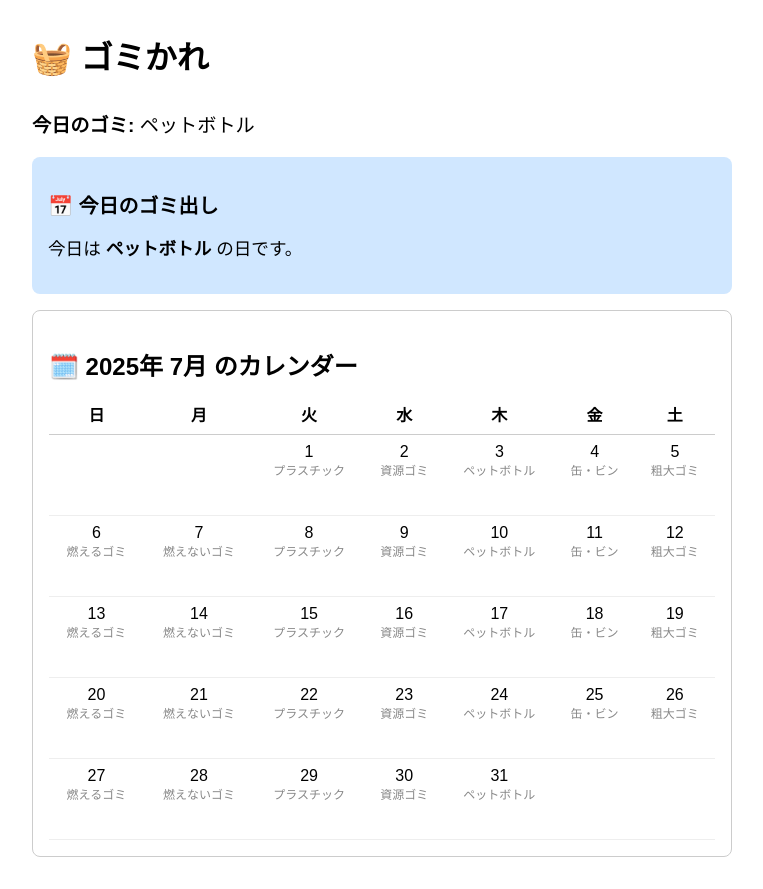
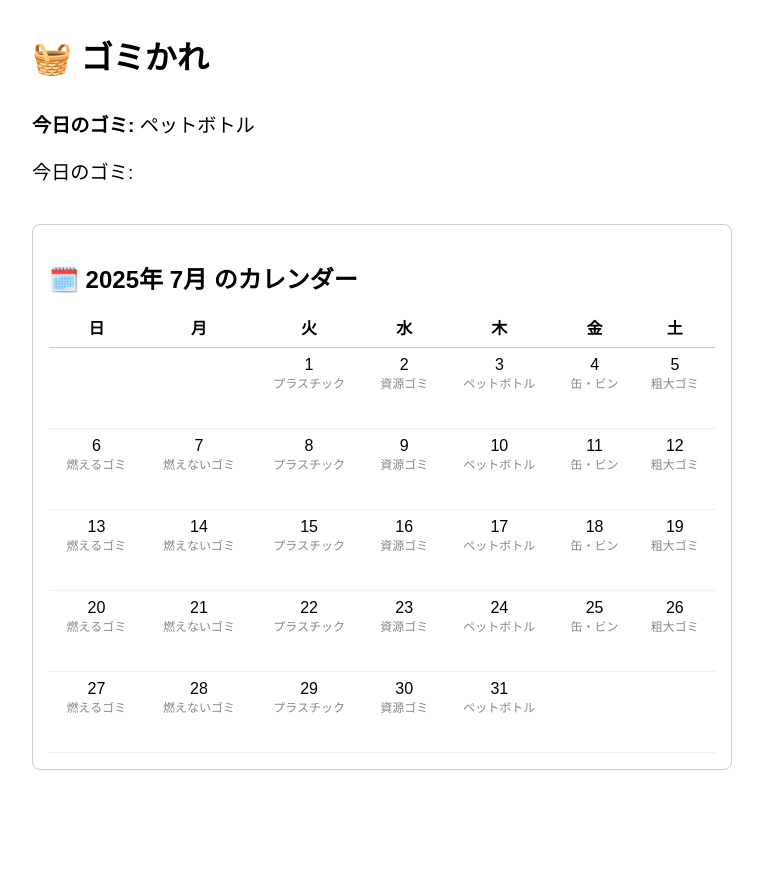
Before and after one commit to csya23060/gomikaren, a React (Create React App) app: page / in a window 1280 px wide. Shown: the whole page, without its empty margins (258-1021 px from the left). After the commit the page ends 802 px from the top, so only its background shows below. Built offline with nearby package versions, Linux system fonts and the light colour scheme.

Commit message:
Update Today.jsx

```diff
--- a/src/Today.jsx
+++ b/src/Today.jsx
@@ -1,17 +1,12 @@
 import React from 'react';
-import dayjs from 'dayjs';
 
-export default function Today({ weekdayGarbage }) {
-  const today = dayjs();
-  const weekday = today.day();
-  const garbage = weekdayGarbage[weekday] || 'なし';
-
+export default function Today({ weekdayGarbage, today }) {
   return (
-    <div style={{ backgroundColor: '#d0e7ff', padding: '1em', borderRadius: '8px', marginBottom: '1em' }}>
-      <h2 style={{ fontWeight: 'bold', fontSize: '1.25em' }}>📅 今日のゴミ出し</h2>
-      <p style={{ fontSize: '1.1em', marginTop: '0.5em' }}>
-        今日は <strong>{garbage}</strong> の日です。
-      </p>
+    <div style={{ marginBottom: '2em', fontSize: '1.2em' }}>
+      今日のゴミ:{" "}
+      <span style={{ color: 'red', fontWeight: 'bold' }}>
+        {weekdayGarbage[today]}
+      </span>
     </div>
   );
 }
```
